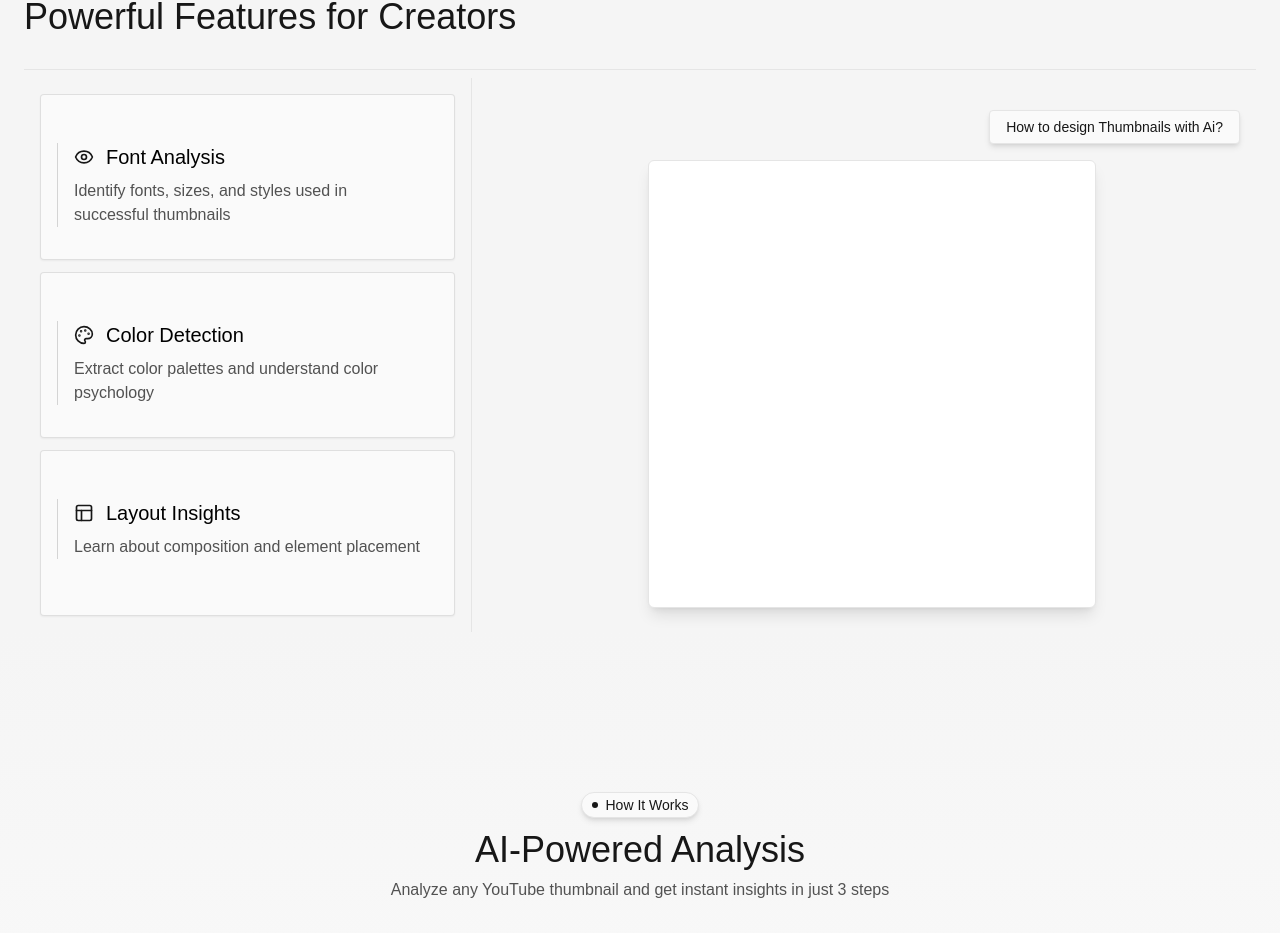
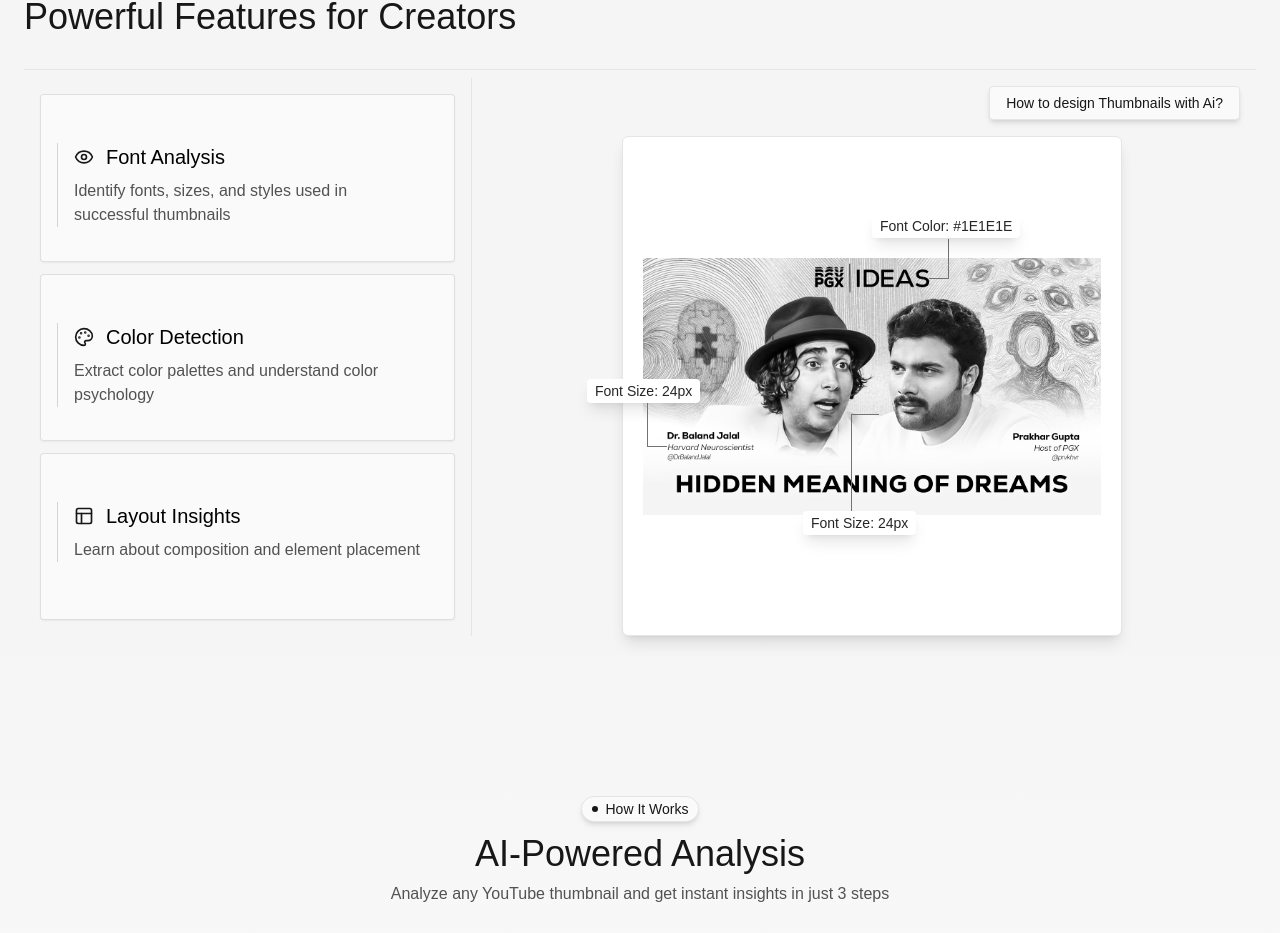
Before and after one commit to parthergk/Thumbnailer, a Next.js app: page / in a window 1280 px wide. Shown: the part 1345-2278 px from the top of the page. Built offline with nearby package versions, Linux system fonts and the light colour scheme; no server answers.

Commit message:
desing the feature single card

```diff
--- a/components/home/FeaturesSection.tsx
+++ b/components/home/FeaturesSection.tsx
@@ -1,26 +1,7 @@
 import { Eye, Palette, Layout } from "lucide-react";
 import { FeatureCard } from "./FeatureCard";
-
-const features = [
-  {
-    icon: <Eye className="w-5 h-5 text-neutral-900 dark:text-neutral-300" />,
-    title: "Font Analysis",
-    description:
-      "Identify fonts, sizes, and styles used in successful thumbnails",
-  },
-  {
-    icon: (
-      <Palette className="w-5 h-5 text-neutral-900 dark:text-neutral-300" />
-    ),
-    title: "Color Detection",
-    description: "Extract color palettes and understand color psychology",
-  },
-  {
-    icon: <Layout className="w-5 h-5 text-neutral-900 dark:text-neutral-300" />,
-    title: "Layout Insights",
-    description: "Learn about composition and element placement",
-  },
-];
+import { features } from "../../lib/constant/features.js";
+import Image from "next/image";
 
 export function FeaturesSection() {
   return (
@@ -45,7 +26,35 @@ export function FeaturesSection() {
             <div className=" self-end text-xs sm:text-sm  border shadow-md rounded-sm px-4 py-1.5 text-neutral-900 bg-neutral-50 dark:bg-neutral-800 dark:text-white dark:shadow-neutral-950 ">
               How to design Thumbnails with Ai?
             </div>
-            <div className=" w-full h-[28rem]  max-w-[28rem] shadow-lg dark:shadow-neutral-950 bg-white dark:bg-neutral-900 border dark:border-neutral-800 rounded-md"></div>
+            <div className=" w-full h-[500px] max-w-[500px] shadow-lg dark:shadow-neutral-950 bg-white dark:bg-neutral-900 border dark:border-neutral-800 rounded-md">
+              <div className="px-5 w-full h-full flex justify-center items-center">
+                <div className=" relative">
+                  <div className=" absolute border-t border-neutral-500 w-5 left-[286px] top-5"></div>
+                  <div className=" absolute border-r border-neutral-500  h-10 w-px left-[305px] -top-[19px] "></div>
+                  <div className=" absolute bg-white dark:bg-neutral-800 text-neutral-800 dark:text-white text-sm shadow-lg dark:shadow-neutral-950 px-2 py-0.5 rounded-sm left-[229px] -top-11">
+                    Font Color: #1E1E1E
+                  </div>
+                  <Image
+                    alt="thumbnail"
+                    height={720}
+                    width={1280}
+                    src="/image/thumbnail.jpg"
+                    className=" object-cover"
+                  />
+                  <div className=" absolute bg-white dark:bg-neutral-800 text-neutral-800 dark:text-white text-sm shadow-lg dark:shadow-neutral-950 px-2 py-0.5 rounded-sm -left-14 bottom-28">
+                    Font Size: 24px
+                  </div>
+                  <div className=" absolute border-t border-neutral-500 w-5 bottom-[68px] left-1"></div>
+                  <div className=" absolute border-r border-neutral-500  h-11 w-px bottom-[68px] left-1 "></div>
+                  {/* bg description */}
+                  <div className=" absolute bg-white dark:bg-neutral-800 text-neutral-800 dark:text-white text-sm shadow-lg dark:shadow-neutral-950 px-2 py-0.5 rounded-sm left-40 -bottom-5">
+                    Font Size: 24px
+                  </div>
+                  <div className=" absolute border-t border-neutral-500 w-7 bottom-[100px] left-52"></div>
+                  <div className=" absolute border-r border-neutral-500  h-24 w-px bottom-1 left-52 "></div>
+                </div>
+              </div>
+            </div>
           </div>
         </div>
       </div>
--- /dev/null
+++ b/lib/constant/features.js
@@ -0,0 +1,21 @@
+import { Eye, Palette, Layout } from "lucide-react";
+export const features = [
+  {
+    icon: <Eye className="w-5 h-5 text-neutral-900 dark:text-neutral-300" />,
+    title: "Font Analysis",
+    description:
+      "Identify fonts, sizes, and styles used in successful thumbnails",
+  },
+  {
+    icon: (
+      <Palette className="w-5 h-5 text-neutral-900 dark:text-neutral-300" />
+    ),
+    title: "Color Detection",
+    description: "Extract color palettes and understand color psychology",
+  },
+  {
+    icon: <Layout className="w-5 h-5 text-neutral-900 dark:text-neutral-300" />,
+    title: "Layout Insights",
+    description: "Learn about composition and element placement",
+  },
+];
```
Also changed, not shown: components/home/AutoFeatureProgress.tsx (added), public/image/thumbnail.jpg (added).
